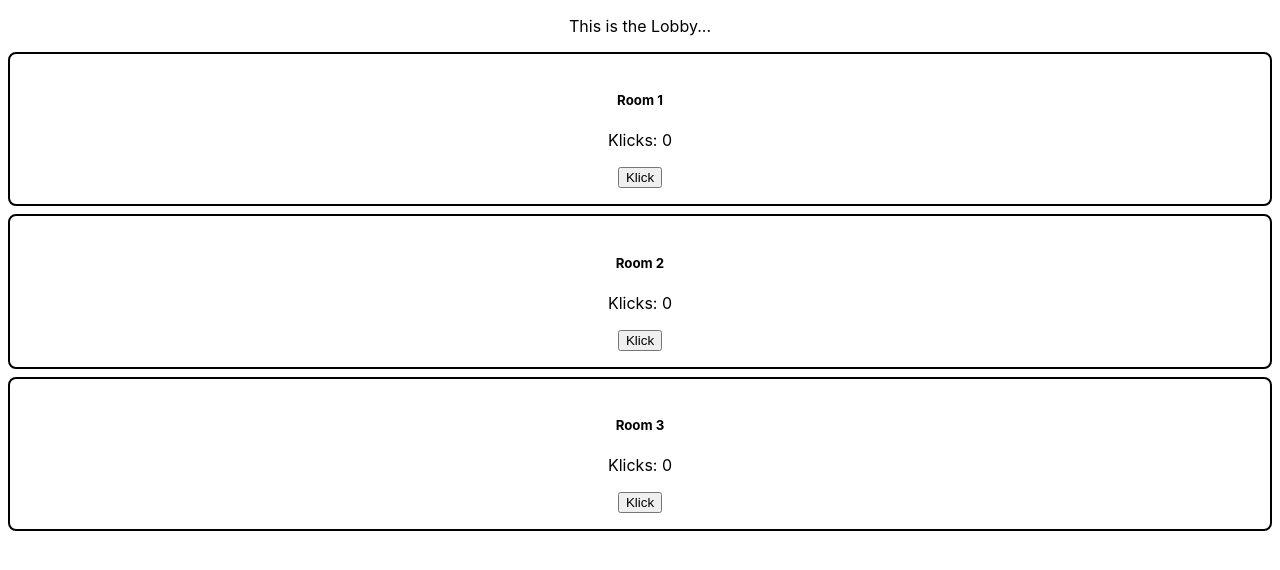
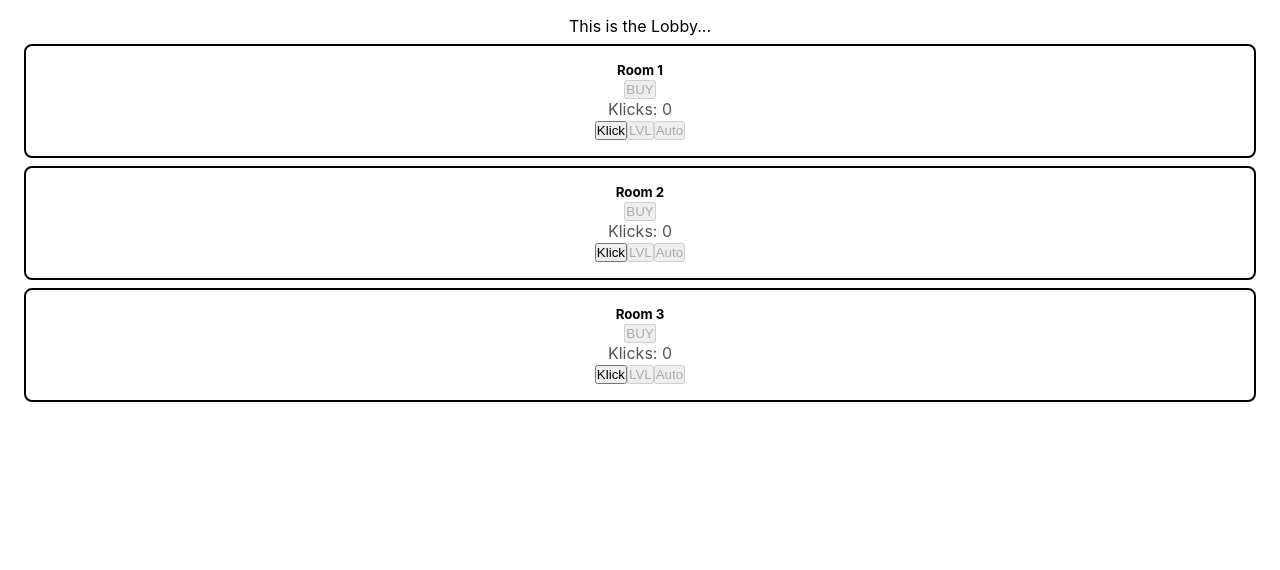
Before and after one commit to style-x/clicker_game_1, a React (Create React App) app: page / in a window 1280 px wide. Shown: the top 570 px of the page. Built offline with nearby package versions, Linux system fonts and the light colour scheme.

Commit message:
more Buttons
fixed some css style and add buttons: LVL Buy Auto

```diff
--- a/src/App.css
+++ b/src/App.css
@@ -1,40 +1,6 @@
 .App {
   text-align: center;
-}
-
-.App-logo {
-  height: 40vmin;
-  pointer-events: none;
-}
-
-@media (prefers-reduced-motion: no-preference) {
-  .App-logo {
-    animation: App-logo-spin infinite 20s linear;
-  }
-}
-
-.App-header {
-  background-color: #282c34;
-  min-height: 100vh;
-  display: flex;
-  flex-direction: column;
-  align-items: center;
-  justify-content: center;
-  font-size: calc(10px + 2vmin);
-  color: white;
-}
-
-.App-link {
-  color: #61dafb;
-}
-
-@keyframes App-logo-spin {
-  from {
-    transform: rotate(0deg);
-  }
-  to {
-    transform: rotate(360deg);
-  }
+  padding: 1rem;
 }
 
 .Clicker {
@@ -45,5 +11,5 @@
 }
 
 .Clicker > p {
-  color: black;
+  color:#555;
 }
--- a/src/components/Clicker.js
+++ b/src/components/Clicker.js
@@ -13,8 +13,11 @@ function Clicker(props) {
         <h5>
           Room {props.RaumNummer}
         </h5>
+        <button disabled="true">BUY</button>
         <p>Klicks: {counter}</p>
         <button onClick={hoch}>Klick</button>
+        <button disabled="true">LVL</button>
+        <button disabled="true">Auto</button>
     </div>
   );
 }
--- a/src/index.css
+++ b/src/index.css
@@ -1,13 +1,13 @@
+* {
+  padding: 0;
+  margin: 0;
+  box-sizing: border-box;
+}
+
 body {
-  margin: 0;
   font-family: -apple-system, BlinkMacSystemFont, 'Segoe UI', 'Roboto', 'Oxygen',
     'Ubuntu', 'Cantarell', 'Fira Sans', 'Droid Sans', 'Helvetica Neue',
     sans-serif;
   -webkit-font-smoothing: antialiased;
   -moz-osx-font-smoothing: grayscale;
 }
-
-code {
-  font-family: source-code-pro, Menlo, Monaco, Consolas, 'Courier New',
-    monospace;
-}
```
